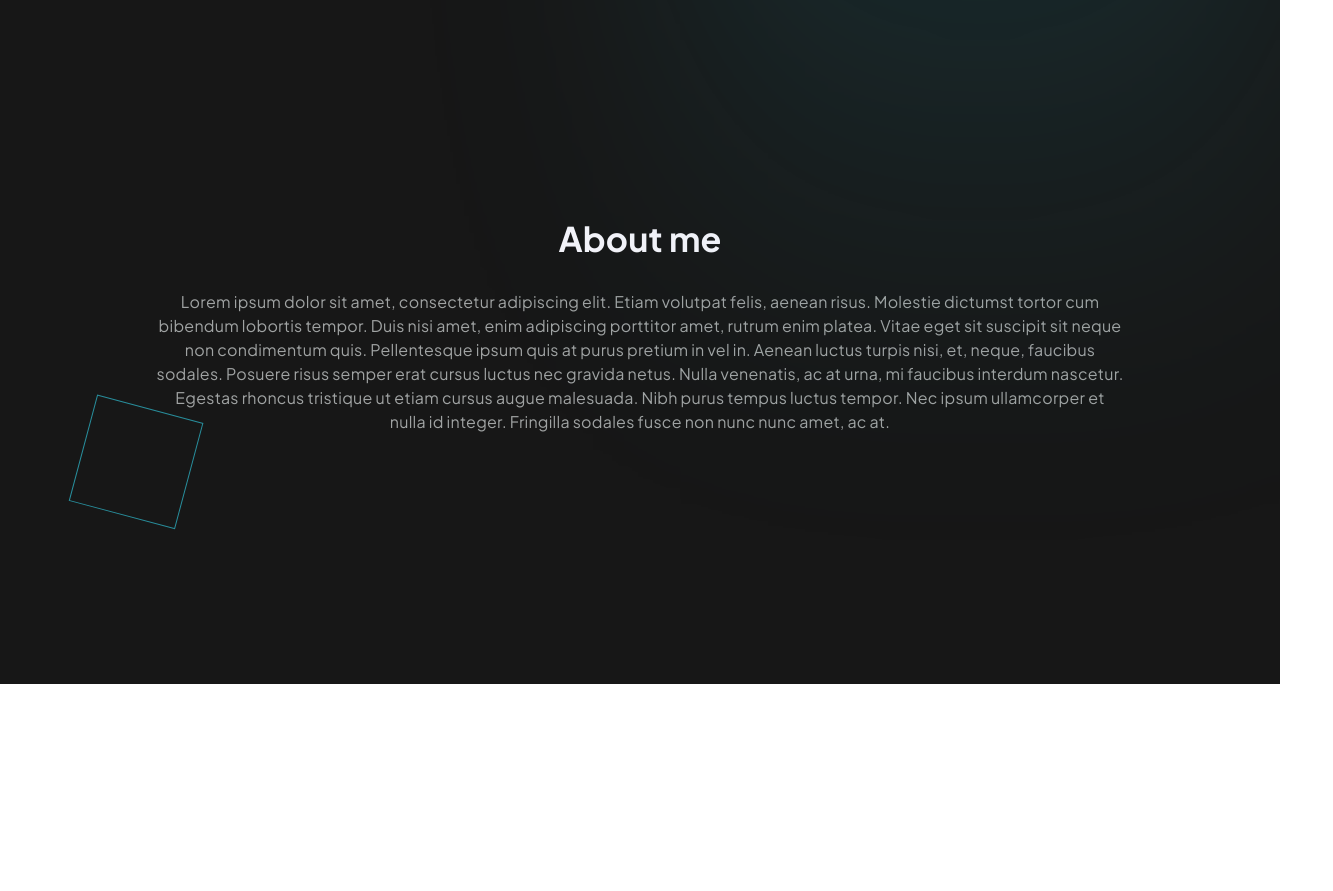
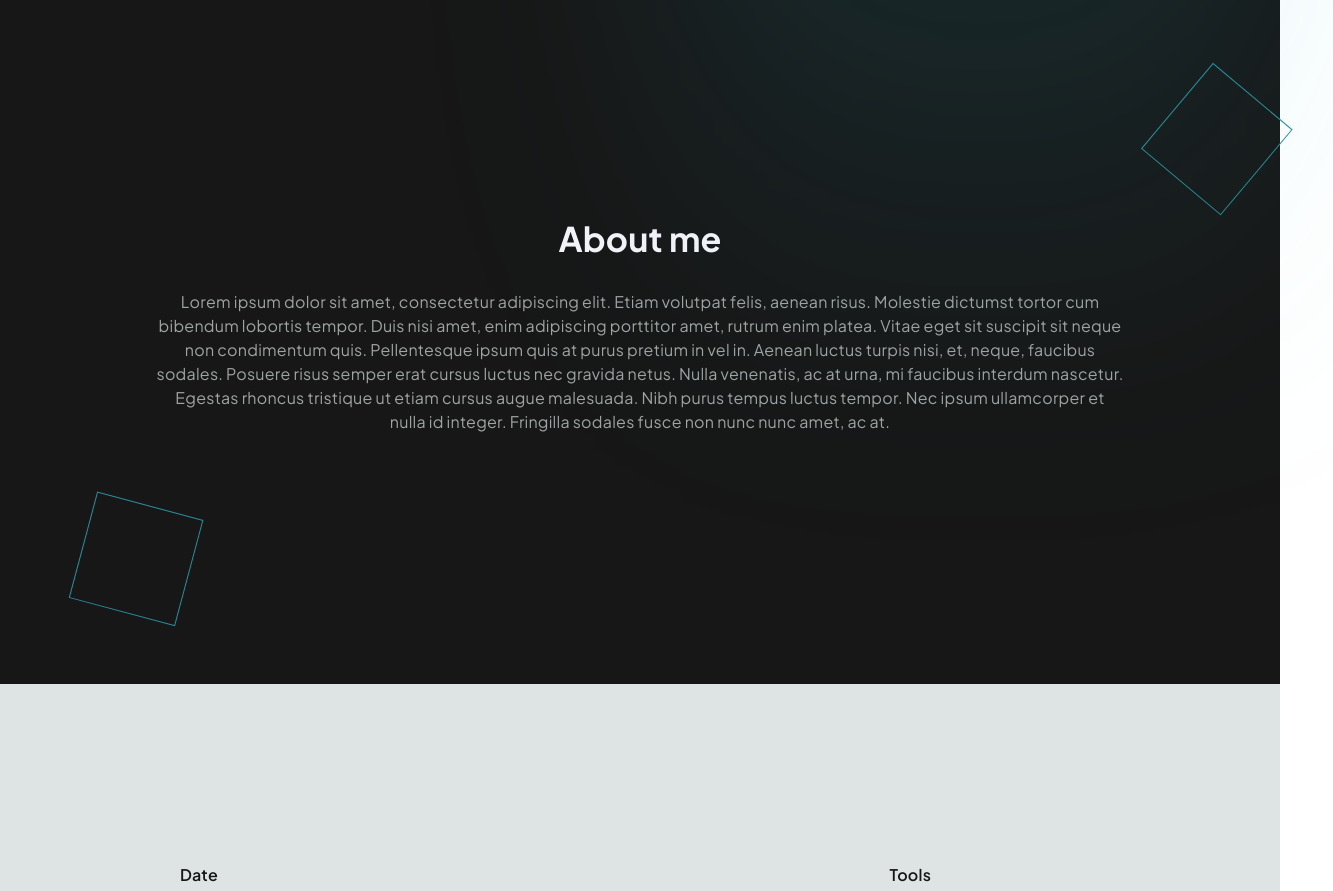
Before and after one commit to AdamSakeA/kholis-port, a React (Create React App) app: page / in a window 1280 px wide. Shown: the part 1904-2795 px from the top of the page, 1333 px wide, since content can reach past the window. Before the commit the page ends 2588 px from the top, so only its background shows below. Built offline with nearby package versions, Linux system fonts and the light colour scheme.

Commit message:
add project pages and footer

```diff
--- a/src/App.js
+++ b/src/App.js
@@ -1,4 +1,6 @@
+import Footer from './components/Footer';
 import Navbar from './components/Navbar';
+import Project from './components/Project';
 import Home from './Home';
 import './styles/root.scss';
 
@@ -7,6 +9,47 @@ function App() {
     <>
       <Navbar />
       <Home />
+      <Project
+        backgroundColor={"white"}
+        date={"dd/mm/yyyy"}
+        projectName={"Project Name"}
+        projectDesc={"Lorem ipsum dolor sit amet, consectetur adipiscing elit. Etiam volutpat felis, aenean risus. Molestie dictumst tortor cum bibendum lobortis tempor. Duis nisi amet, enim adipiscing porttitor amet, rutrum enim platea. "}
+        tools={"Tools"}
+        toolsDesc={"Tools"}
+        link={"Link"}
+        linkDesc={"Lorem ipsum dolor sit amet"}
+      />
+      <Project
+        backgroundColor={"darkblue"}
+        date={"dd/mm/yyyy"}
+        projectName={"Project Name"}
+        projectDesc={"Lorem ipsum dolor sit amet, consectetur adipiscing elit. Etiam volutpat felis, aenean risus. Molestie dictumst tortor cum bibendum lobortis tempor. Duis nisi amet, enim adipiscing porttitor amet, rutrum enim platea. "}
+        tools={"Tools"}
+        toolsDesc={"Tools"}
+        link={"Link"}
+        linkDesc={"Lorem ipsum dolor sit amet"}
+      />
+      <Project
+        backgroundColor={"blueocean"}
+        date={"dd/mm/yyyy"}
+        projectName={"Project Name"}
+        projectDesc={"Lorem ipsum dolor sit amet, consectetur adipiscing elit. Etiam volutpat felis, aenean risus. Molestie dictumst tortor cum bibendum lobortis tempor. Duis nisi amet, enim adipiscing porttitor amet, rutrum enim platea. "}
+        tools={"Tools"}
+        toolsDesc={"Tools"}
+        link={"Link"}
+        linkDesc={"Lorem ipsum dolor sit amet"}
+      />
+      <Project
+        backgroundColor={"white"}
+        date={"dd/mm/yyyy"}
+        projectName={"Project Name"}
+        projectDesc={"Lorem ipsum dolor sit amet, consectetur adipiscing elit. Etiam volutpat felis, aenean risus. Molestie dictumst tortor cum bibendum lobortis tempor. Duis nisi amet, enim adipiscing porttitor amet, rutrum enim platea. "}
+        tools={"Tools"}
+        toolsDesc={"Tools"}
+        link={"Link"}
+        linkDesc={"Lorem ipsum dolor sit amet"}
+      />
+      <Footer />
     </>
   );
 }
--- a/src/Home.js
+++ b/src/Home.js
@@ -56,6 +56,9 @@ export default function Home() {
         <div className='polygon-1'>
           <div className='component-polygon1'></div>
         </div>
+        <div className='polygon-2'>
+          <div className='component-polygon2'></div>
+        </div>
         <h1 className='title-aboutme'>About me</h1>
         <p className='desc-aboutme'>Lorem ipsum dolor sit amet, consectetur adipiscing elit. Etiam volutpat felis, aenean risus. Molestie dictumst tortor cum<br></br> bibendum lobortis tempor. Duis nisi amet, enim adipiscing porttitor amet, rutrum enim platea. Vitae eget sit suscipit sit neque<br></br> non condimentum quis. Pellentesque ipsum quis at purus pretium in vel in. Aenean luctus turpis nisi, et, neque, faucibus<br></br> sodales. Posuere risus semper erat cursus luctus nec gravida netus. Nulla venenatis, ac at urna, mi faucibus interdum nascetur.<br></br> Egestas rhoncus tristique ut etiam cursus augue malesuada. Nibh purus tempus luctus tempor. Nec ipsum ullamcorper et<br></br> nulla id integer. Fringilla sodales fusce non nunc nunc amet, ac at.</p>
       </div>
--- /dev/null
+++ b/src/components/Footer.js
@@ -0,0 +1,17 @@
+import React from 'react'
+import { FaLinkedin, FaInstagram, FaWhatsapp } from 'react-icons/fa'
+import '../styles/footer.scss'
+
+export default function Footer() {
+  return (
+    <div className='footer'>
+      <h1 className='footer-title'>Reach me out</h1>
+      <p className='footer-desc'>for bussiness inquiry please send email to <span>Febriansyahnurkholis@gmail.com</span></p>
+      <div className='footer-icons'>
+        <FaInstagram />
+        <FaLinkedin />
+        <FaWhatsapp />
+      </div>
+    </div>
+  )
+}
--- /dev/null
+++ b/src/components/Project.js
@@ -0,0 +1,38 @@
+import React from 'react'
+import '../styles/project.scss'
+
+export default function Project(props) {
+  return (
+    <div className={`project pages ${props.backgroundColor}`}>
+      <div className='project-container'>
+        <div className='project-left'>
+          <div className='dates'>
+            <h3 className='date-title'>Date</h3>
+            <p className='date-desc'>{props.date}</p>
+          </div>
+          <div className='project-profile'>
+            <h1 className='project-title'>{props.projectName}</h1>
+            <p className='project-desc'>{props.projectDesc}</p>
+          </div>
+        </div>
+        <div className='project-right'>
+          <div className='project-tools'>
+            <h2 className='tools-title'>{props.tools}</h2>
+            <p className='tools-desc'>{props.toolsDesc}</p>
+          </div>
+          <div className='project-tools'>
+            <h2 className='tools-title'>{props.tools}</h2>
+            <p className='tools-desc'>{props.toolsDesc}</p>
+          </div>
+          <div className='project-tools'>
+            <h2 className='tools-title'>{props.link}</h2>
+            <p className='tools-desc'>{props.linkDesc}</p>
+          </div>
+        </div>
+      </div>
+      <div className='project-img-container'>
+        <img src="https:/fakeimg.pl/760x526/" alt=""/>
+      </div>
+    </div>
+  )
+}
--- /dev/null
+++ b/src/styles/footer.scss
@@ -0,0 +1,36 @@
+@import './root.scss';
+
+.footer {
+  padding: {
+    left: 200px;
+    top: 80px;
+    bottom: 80px;
+  };
+  background-color: $background;
+  font-family: $body-font;
+  .footer-title {
+    color: $header-text;
+    font-size: 20px;
+    font-weight: 500;
+    line-height: 25px;
+    letter-spacing: -0.02em;
+    margin-bottom: 20px;
+  }
+  .footer-desc {
+    color: $body-text;
+    font-weight: 400;
+    font-size: 16px;
+    line-height: 24px;
+    letter-spacing: 0.015em;
+    margin-bottom: 30px;
+    span {
+      color: $header-text;
+    }
+  }
+  .footer-icons {
+    display: flex;
+    gap: 40px;
+    font-size: 25px;
+    color: $body-text;
+  }
+}
--- a/src/styles/landing.scss
+++ b/src/styles/landing.scss
@@ -229,7 +229,7 @@
     width: 232px;
     height: 232px;
     left: 20px;
-    top: 2250px;
+    top: 2320px;
     animation: slider 3s infinite;
     .component-polygon1{
       box-sizing: border-box;
@@ -240,6 +240,24 @@
       top: 61px;
       transform: rotate(15deg);
       border: 1px solid #288E9C;
+    }
+  }
+  .polygon-2 {
+    position: absolute;
+    width: 232px;
+    height: 232px;
+    left: 1101px;
+    top: 1900px;
+    animation: slider2 3s infinite;
+    .component-polygon2 {
+      box-sizing: border-box;
+      position: absolute;
+      width: 103.7px;
+      height: 111.56px;
+      left: 64px;
+      top: 60px;
+      border: 1px solid #288E9C;
+      transform: rotate(40deg);
     }
   }
   .title-aboutme {
@@ -259,14 +277,26 @@
     line-height: 24px;
   }
 }
+
 @keyframes slider {
   0% {
-    top: 2250px;
+    top: 2320px;
   }
   50% {
-    top: 2280px;
+    top: 2350px;
   }
   100% {
-    top: 2250px;
+    top: 2320px;
   }
 }
+@keyframes slider2 {
+  0% {
+    top: 1900px;
+  }
+  50% {
+    top: 1930px;
+  }
+  100% {
+    top: 1900px;
+  }
+}
--- /dev/null
+++ b/src/styles/project.scss
@@ -0,0 +1,83 @@
+@import './root.scss';
+
+.white {
+  background-color: #DDE4E3;
+}
+
+.darkblue {
+  background-color: #203356;
+}
+
+.blueocean{
+  background-color: #3A6D89;
+}
+
+.project {
+  display: flex;
+  flex-direction: column;
+  padding: 180px;
+  .project-container {
+    display: flex;
+    justify-content: space-between;
+    margin-bottom: 150px;
+    .project-left {
+      width: 70%;
+      display: flex;
+      flex-direction: column;
+      gap: 40px;
+      .dates {
+        font-family: $body-font;
+        letter-spacing: 0.015em;
+        .date-title {
+          font-weight: 600;
+          font-size: 16px;
+          color: #171717;
+          margin-bottom: 4px;
+        }
+        .date-desc {
+          font-weight: 400;
+          font-size: 16px;
+          color: #414243;
+        }
+      }
+      .project-profile {
+        font-family: $body-font;
+        .project-title {
+          font-weight: 700;
+          font-size: 34px;
+          line-height: 43px;
+          letter-spacing: 0.005em;
+          color: #171717;
+          margin-bottom: 20px;
+        }
+        .project-desc {
+          font-weight: 400;
+          font-size: 16px;
+          line-height: 24px;
+          letter-spacing: 0.015em;
+          color: #414243;
+        }
+      }
+    }
+    .project-right {
+      display: flex;
+      flex-direction: column;
+      gap: 25px;
+      .project-tools {
+        font-family: $body-font;
+        letter-spacing: 0.015em;
+        .tools-title {
+          font-weight: 600;
+          font-size: 16px;
+          margin-bottom: 5px;
+          color: #171717;
+        }
+        .tools-desc {
+          font-weight: 400;
+          font-size: 16px;
+          color: #414243;
+        }
+      }
+    }
+  }
+}
```
